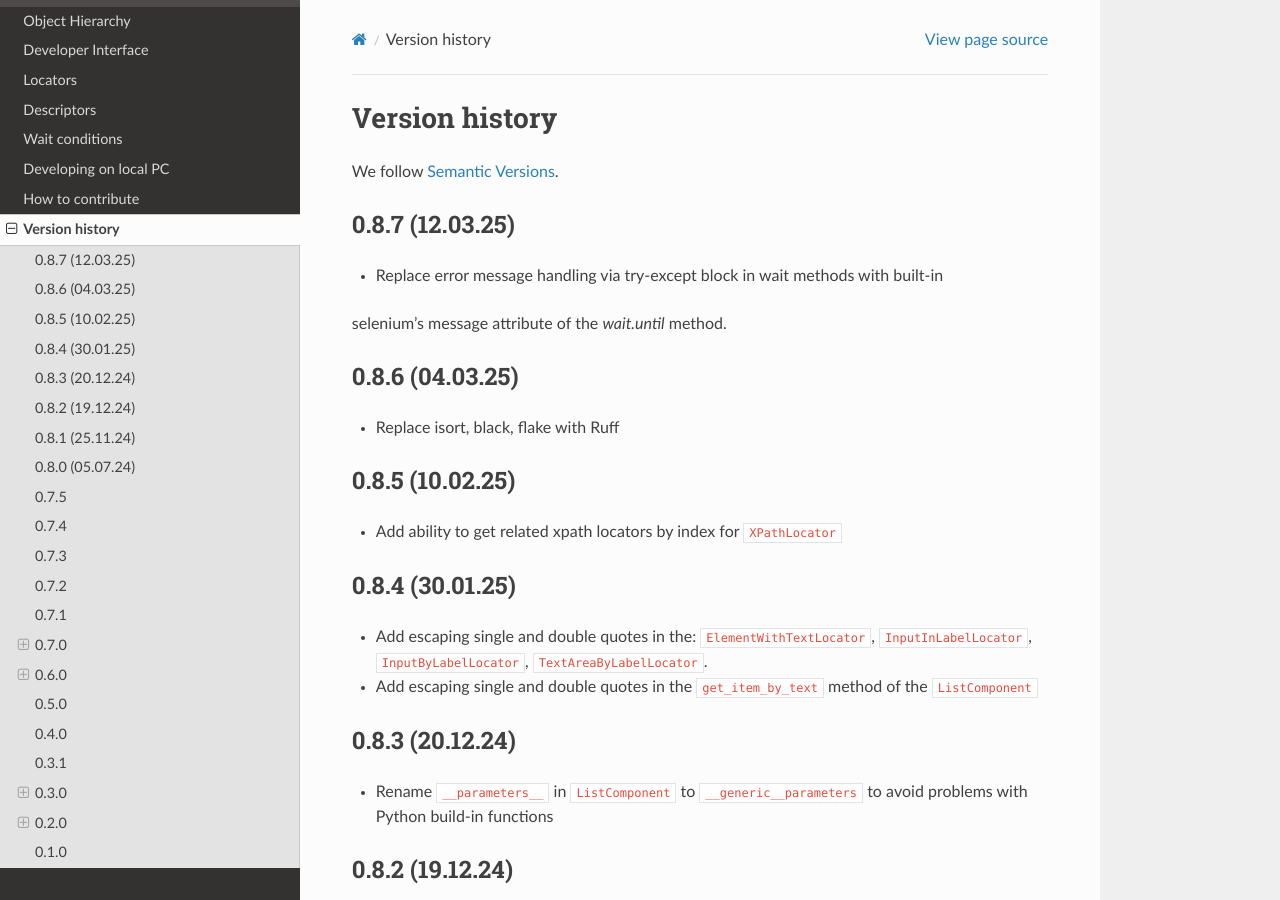
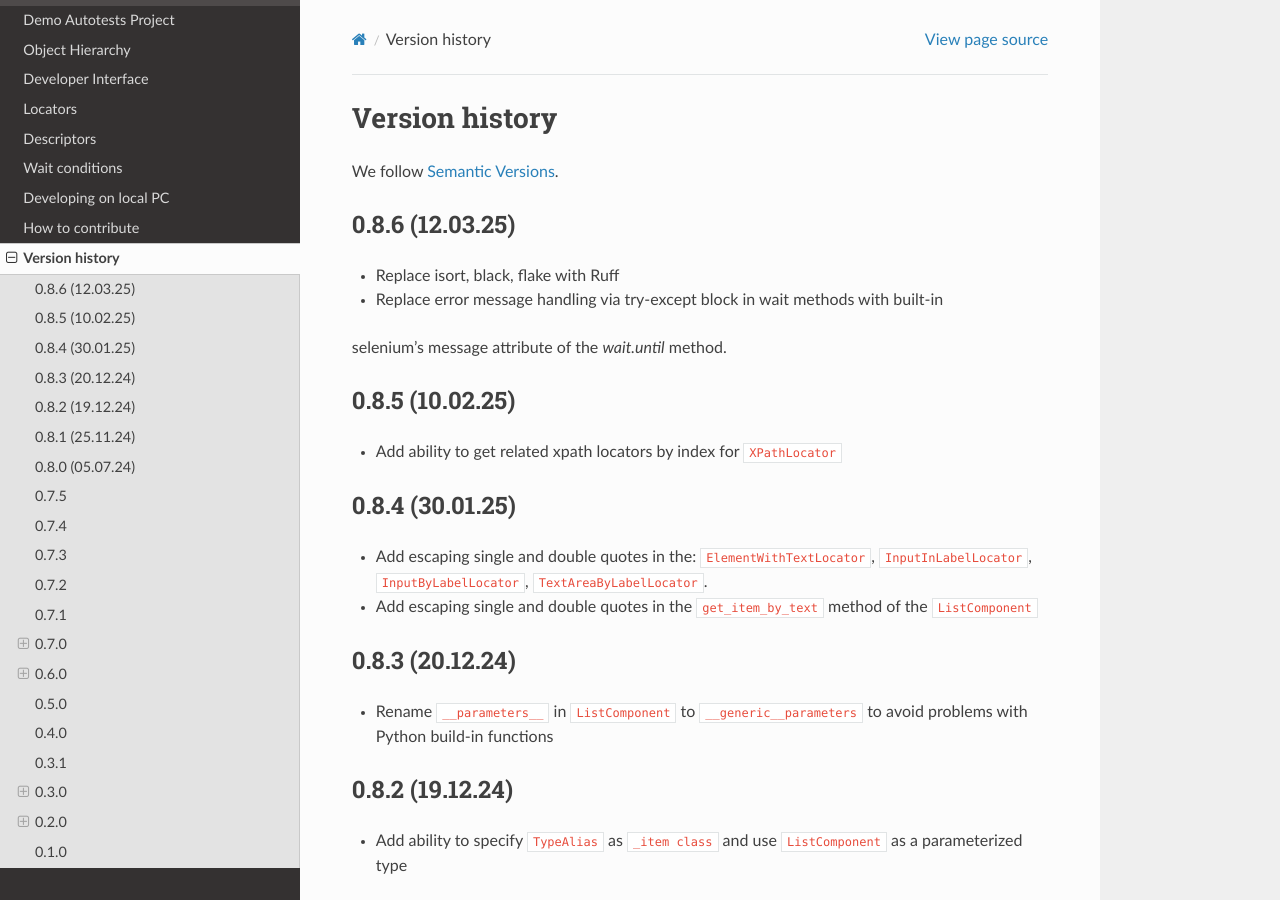
Before and after one commit to saritasa-nest/pomcorn, a Sphinx documentation site: the page built from docs/CHANGELOG.rst, in a window 1280 px wide and 900 px high. Built offline with Sphinx 7.4.7 and the Read the Docs theme 3.1.0, drawn with Linux system fonts in a browser that asks for light colours.

Commit message:
Update version changelog

```diff
--- a/docs/CHANGELOG.rst
+++ b/docs/CHANGELOG.rst
@@ -3,15 +3,11 @@ Version history
 
 We follow `Semantic Versions <https://semver.org/>`_.
 
-0.8.7 (12.03.25)
+0.8.6 (12.03.25)
 *******************************************************************************
+- Replace isort, black, flake with Ruff
 - Replace error message handling via try-except block in wait methods with built-in
 selenium's message attribute of the `wait.until` method.
-
-0.8.6 (04.03.25)
-*******************************************************************************
-- Replace isort, black, flake with Ruff
-
 
 0.8.5 (10.02.25)
 *******************************************************************************
--- a/pyproject.toml
+++ b/pyproject.toml
@@ -1,6 +1,6 @@
 [tool.poetry]
 name = "pomcorn"
-version = "0.8.5"
+version = "0.8.6"
 description = "Base implementation of Page Object Model"
 authors = [
   "Saritasa <pypi@saritasa.com>",
```
